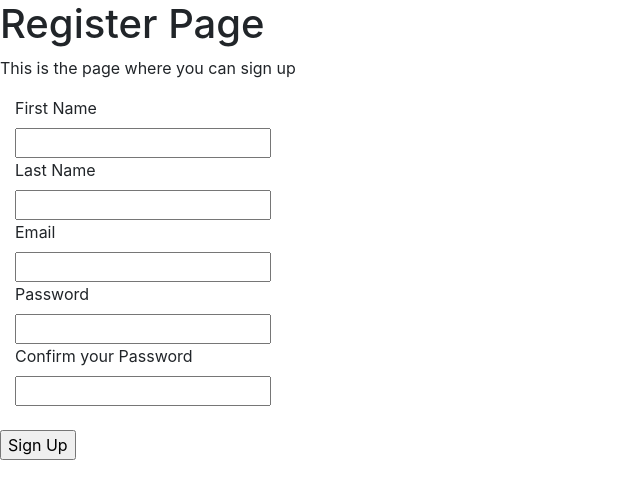
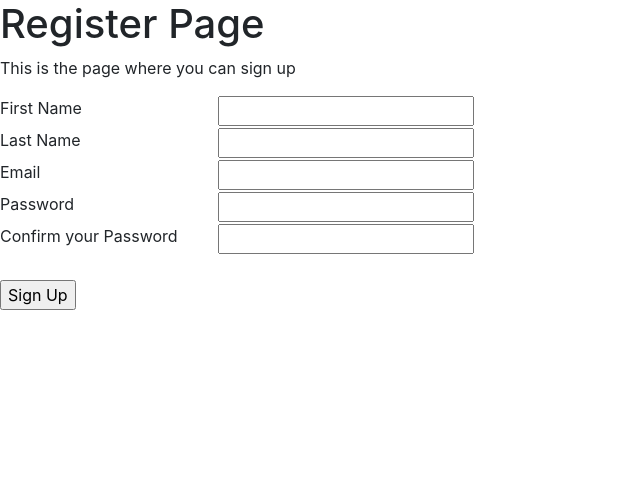
Before and after one commit to GreyProgramming/SFIA2, a Flask app: page /register in a window 1280 px wide. Shown: the part 40-539 px from the top of the page, without its empty margins (0-640 px from the left). Run offline with Flask 2, Linux system fonts and the light colour scheme; some libraries are stand-ins or nearby versions.

Commit message:
Added some stylings and extra functionality on unnamed pages

```diff
--- a/application/forms.py
+++ b/application/forms.py
@@ -4,12 +4,15 @@
 from wtforms.validators import DataRequired, Length, Email, EqualTo, ValidationError
 from application.models import Users
 
+class LoginButton(FlaskForm):
+	submit = SubmitField('Login Page')
+
 class PostForm(FlaskForm):
 	title = StringField('Title',
 		validators = [
 			DataRequired(),
 			Length(min=2, max=100)
-		]
+		],
 	)
 	content = StringField('Content',
 		validators = [
@@ -54,7 +57,7 @@
 		user = Users.query.filter_by(email=email.data).first()
 
 		if user:
-			raise ValidatorError('That email is already in use, my dude.')
+			raise ValidationError('That email is already in use, my dude.')
 
 class LoginForm(FlaskForm):
 	email = StringField('Email',
--- a/application/models.py
+++ b/application/models.py
@@ -11,7 +11,7 @@
 
 	def __repr__(self):
 		return ''.join([
-			'User ID: ', self.user_id, '\r\n',
+			'User ID: ', str(self.user_id), '\r\n',
 			'Title: ', self.title, '\r\n', self.content
 		])
 
--- a/application/routes.py
+++ b/application/routes.py
@@ -12,7 +12,8 @@
 @app.route('/home')
 def home():
 	postData = Posts.query.all()
-	return render_template('home.html', title='Home', posts=postData)
+	print(postData)
+	return render_template('home.html', title='Home', posts=reversed(postData))
 
 @app.route('/about')
 def about():
@@ -103,3 +104,21 @@
 	else:
 			print(form.errors)
 	return render_template('post.html', title = 'Post', form=form)
+
+@app.route("/<name>", methods=['GET', 'POST'])
+@login_required
+def user(name):
+	form = PostForm()
+	form.title.data = name
+	if form.validate_on_submit():
+		postData = Posts(
+			title = form.title.data,
+	        	content = form.content.data,
+	        	author = current_user
+		)
+		db.session.add(postData)
+		db.session.commit()
+		return redirect(url_for('home'))
+	else:
+		print(form.errors)
+	return render_template('post.html', title = 'Post', form=form)
--- a/application/templates/home.html
+++ b/application/templates/home.html
@@ -4,7 +4,7 @@
         {% for post in posts %}
                 <div>
 			<h3>{{ post.title }}</h3>
-			<span>by <i>{{ post.author.first_name }} {{ post.author.last_name }}</i></span>
+			<span>suggested by <i>{{ post.author.first_name }} {{ post.author.last_name }}</i></span>
 			<span>on the <i>{{ post.date_posted }}</i></span>
                         <p>{{ post.content }}</p>
                 </div>
--- a/application/templates/register.html
+++ b/application/templates/register.html
@@ -6,8 +6,10 @@
 		<form method='Post' action=''>
 			{{ form.hidden_tag() }}
 			<div class='form_group'>
-				<div class="col-sm-3">{{ form.first_name.label }}</div>
+				<div class="row">
+					<div class="col-sm-2">{{ form.first_name.label }}</div>
 					<div class="col-sm-3">{{ form.first_name }}</div>
+				</div>
 				{% if form.first_name.errors %}
 					<div class='error'>
 						{% for error in form.first_name.errors %}
@@ -17,8 +19,10 @@
 				{% endif %}
 			</div>
 			<div class='form_group'>
-				<div class="col-sm-3">{{ form.last_name.label }}</div>
+                                <div class="row">
+                                        <div class="col-sm-2">{{ form.last_name.label }}</div>
 					<div class="col-sm-3">{{ form.last_name }}</div>
+				</div>
 				{% if form.last_name.errors %}
 					<div class='error'>
 						{% for error in form.last_name.errors %}
@@ -28,8 +32,10 @@
 				{% endif %}
 			</div>
                         <div class='form_group'>
-                                <div class="col-sm-3">{{ form.email.label }}</div>
+                                <div class="row">
+                                        <div class="col-sm-2">{{ form.email.label }}</div>
                                 	<div class="col-sm-3">{{ form.email }}</div>
+                                </div>
 				{% if form.email.errors %}
                                         <div class='error'>
                                                 {% for error in form.email.errors %}
@@ -39,8 +45,10 @@
                                 {% endif %}
                         </div>
                         <div class='form_group'>
-                                <div class="col-sm-3">{{ form.password.label }}</div>
+                                <div class="row">
+                                        <div class="col-sm-2">{{ form.password.label }}</div>
                                 	<div class="col-sm-3">{{ form.password }}</div>
+                                </div>
 				{% if form.password.errors %}
                                         <div class='error'>
                                                 {% for error in form.password.errors %}
@@ -50,8 +58,10 @@
                                 {% endif %}
                         </div>
                         <div class='form_group'>
-                                <div class="col-sm-3">{{ form.confirm_password.label }}</div>
+                                <div class="row">
+                                        <div class="col-sm-2">{{ form.confirm_password.label }}</div>
                                 	<div class="col-sm-3">{{ form.confirm_password }}</div>
+                                </div>
 				{% if form.confirm_password.errors %}
                                         <div class='error'>
                                                 {% for error in form.confirm_password.errors %}
```
Also changed, not shown: application/templates/account.html (+9 -3 lines), application/templates/login.html (+9 -5 lines), application/templates/post.html (+10 -6 lines), requirements.txt (+99 -0 lines). Lines whose indentation alone changed are shown as unchanged.
